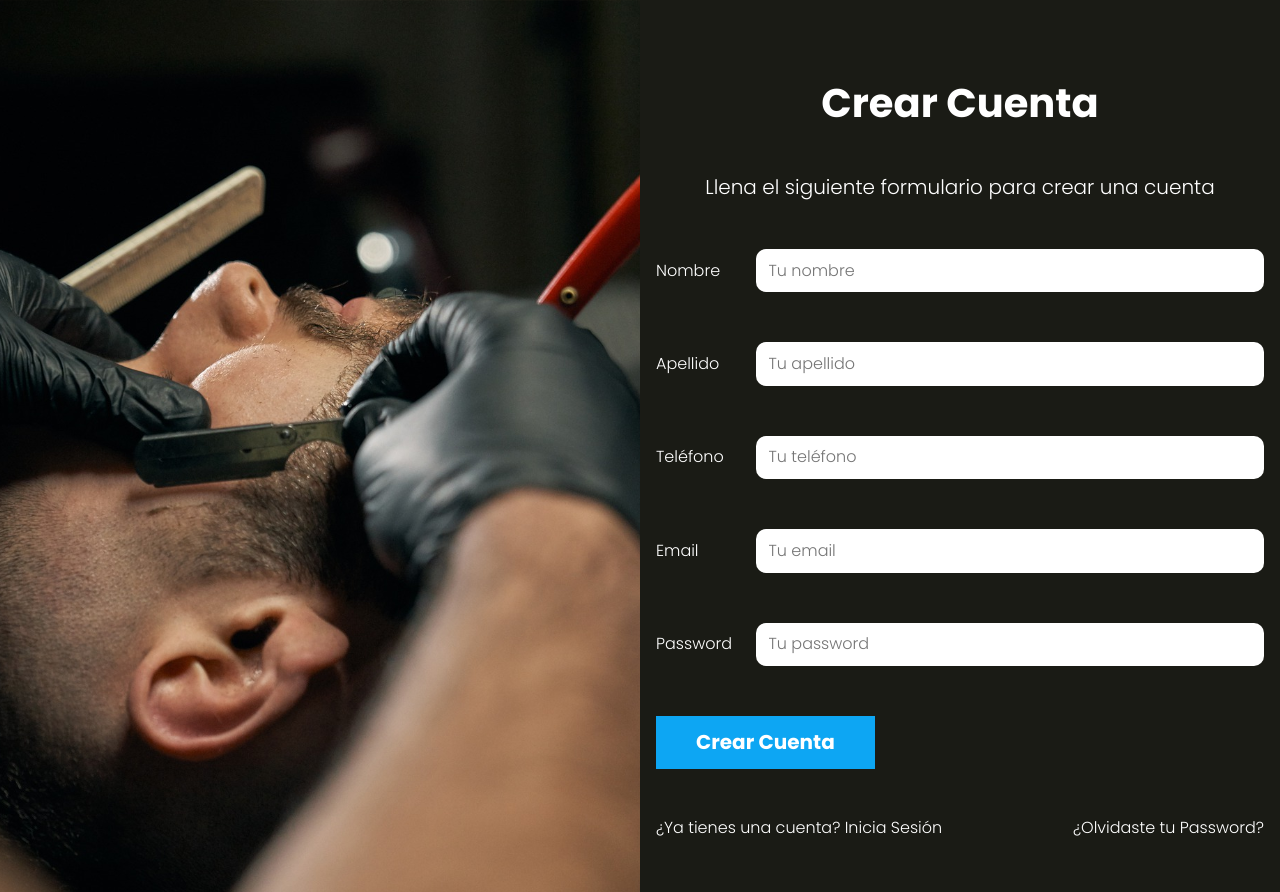
After one commit to mcamilamp/App-Salon-MVC, a PHP site: template views/auth/crear-cuenta.php in a window 1280 px wide. The commit adds this page. Run offline with PHP 8.4, Linux system fonts and the light colour scheme; the template is opened without the code that fills it, so the values that code supplies are empty.

Commit message:
login y crear cuenta

```diff
--- a/src/scss/app.scss
+++ b/src/scss/app.scss
@@ -1,2 +1,3 @@
 @use "base";
 @use "layout";
+@use "componentes";
--- /dev/null
+++ b/src/scss/componentes/_Acciones.scss
@@ -0,0 +1,17 @@
+@use "base/variables" as v;
+@use "base/mixins" as m;
+
+.acciones {
+  margin-top: v.$separacion;
+
+  @include m.tablet {
+    display: flex;
+    justify-content: space-between;
+  }
+  a {
+    color: v.$blanco;
+    display: block;
+    margin-bottom: calc(v.$separacion / 2);
+    text-align: center;
+  }
+}
--- /dev/null
+++ b/src/scss/componentes/_alertas.scss
@@ -0,0 +1,20 @@
+@use "base/variables" as v;
+@use "base/mixins" as m;
+
+.alerta {
+  padding: calc(v.$separacion / 4);
+  color: v.$blanco;
+  width: 100%;
+  display: block;
+  margin-bottom: 2rem;
+  text-align: center;
+  font-weight: v.$bold;
+
+  &.error {
+    background-color: v.$rojo;
+  }
+
+  &.exito {
+    background-color: v.$verde;
+  }
+}
--- /dev/null
+++ b/src/scss/componentes/_botones.scss
@@ -0,0 +1,6 @@
+@use "base/variables" as v;
+@use "base/mixins" as m;
+
+.boton {
+  @include m.boton(v.$azul, v.$blanco);
+}
--- /dev/null
+++ b/src/scss/componentes/_formulario.scss
@@ -0,0 +1,24 @@
+@use "base/variables" as v;
+@use "base/mixins" as m;
+
+.formulario {
+  width: 100%;
+}
+
+.campo {
+  margin-top: 5rem;
+  display: flex;
+  margin-bottom: 2rem;
+  align-items: center;
+
+  label {
+    flex: 0 0 10rem;
+  }
+
+  input {
+    flex: 1;
+    border: none;
+    padding: calc(v.$separacion / 4);
+    border-radius: 1rem;
+  }
+}
--- /dev/null
+++ b/src/scss/componentes/_index.scss
@@ -0,0 +1,4 @@
+@forward "formulario";
+@forward "botones";
+@forward "acciones";
+@forward "alertas";
--- /dev/null
+++ b/views/auth/crear-cuenta.php
@@ -0,0 +1,40 @@
+<h1 class="nombre-pagina">Crear Cuenta</h1>
+<p class="descripcion-pagina">Llena el siguiente formulario para crear una cuenta</p>
+
+<?php
+    include_once __DIR__ . "/../templates/alertas.php";
+?>
+
+<form method="POST" action="/crear-cuenta" class="formulario">
+    <div class="campo">
+        <label for="nombre">Nombre</label>
+        <input type="text" id="nombre" name="nombre" placeholder="Tu nombre" value="<?php echo s($usuario->nombre); ?>">
+    </div>
+
+    <div class="campo">
+        <label for="apellido">Apellido</label>
+        <input type="text" id="apellido" name="apellido" placeholder="Tu apellido" value="<?php echo s($usuario->apellido); ?>">
+    </div>
+
+    <div class="campo">
+        <label for="telefono">Teléfono</label>
+        <input type="tel" id="telefono" name="telefono" placeholder="Tu teléfono" value="<?php echo s($usuario->telefono); ?>">
+    </div>
+
+    <div class="campo">
+        <label for="email">Email</label>
+        <input type="email" id="email" name="email" placeholder="Tu email" value="<?php echo s($usuario->email); ?>">
+    </div>
+
+    <div class="campo">
+        <label for="password">Password</label>
+        <input type="password" id="password" name="password" placeholder="Tu password">
+    </div>
+
+    <input type="submit" value="Crear Cuenta" class="boton">
+</form>
+
+<div class="acciones">
+    <a href="/">¿Ya tienes una cuenta? Inicia Sesión</a>
+    <a href="/olvide">¿Olvidaste tu Password?</a>
+</div>
--- a/views/auth/login.php
+++ b/views/auth/login.php
@@ -14,3 +14,8 @@
 
     <input type="submit" class="boton" value="Iniciar Sesión">
 </form>
+
+<div class="acciones">
+    <a href="/crear-cuenta">¿Aún no tienes una cuenta? Crear una</a>
+    <a href="/olvide">¿Olvidaste tu Password?</a>
+</div>
--- /dev/null
+++ b/views/templates/alertas.php
@@ -0,0 +1,21 @@
+<?php
+
+// doble foreach porque nuestro array tiene una key que hay que identificar
+// y despues se accede a los mensajes
+
+foreach($alertas as $key => $mensajes):
+    foreach($mensajes as $mensaje):
+
+?>
+
+    <div class="alerta <?php echo $key; ?> ">
+        <?php echo $mensaje; ?>
+    </div>
+
+<?php
+
+    endforeach;
+endforeach;
+
+
+?>
```
Also changed, not shown: controllers/LoginController.php (+29 -4 lines), models/Usuario.php (added, +59 -0 lines), views/auth/olvide-password.php (added, +18 -0 lines), includes/funciones.php (line endings or trailing spaces), public/build/css/app.css, 2 other files.
